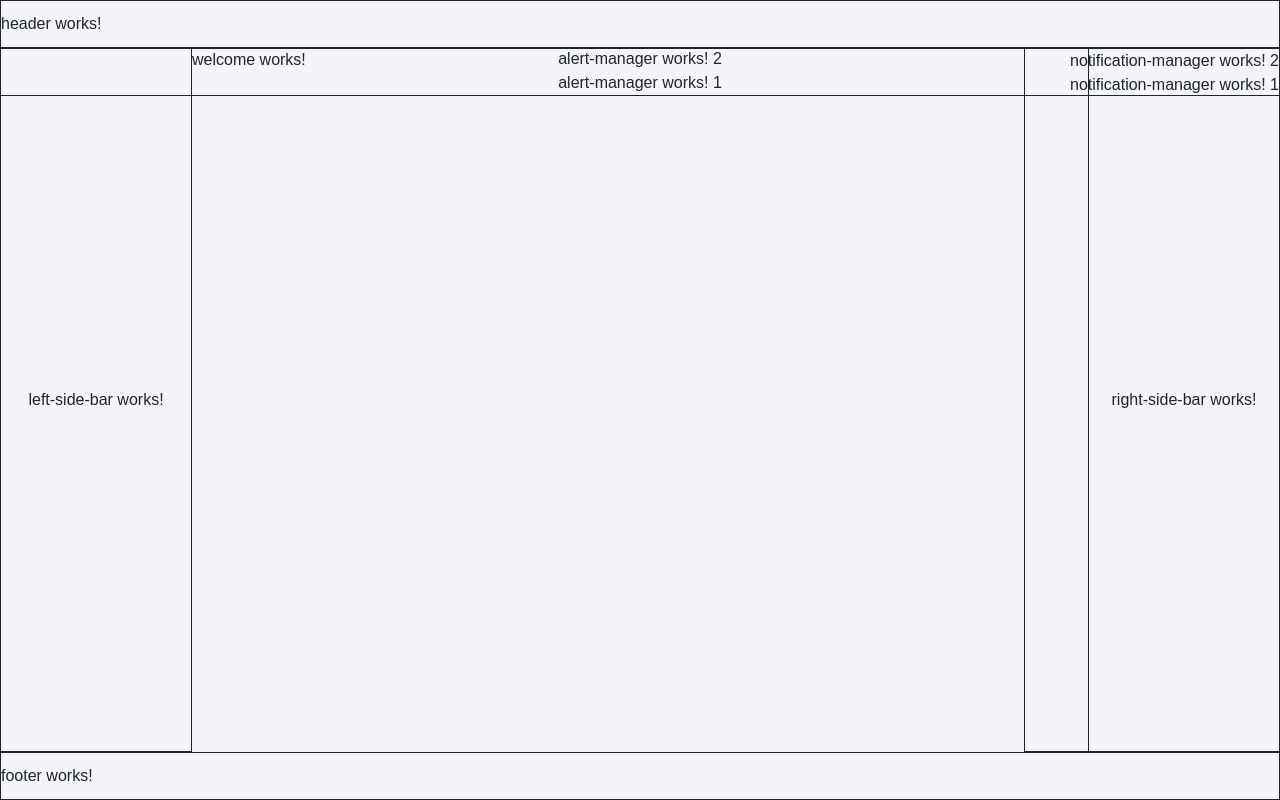
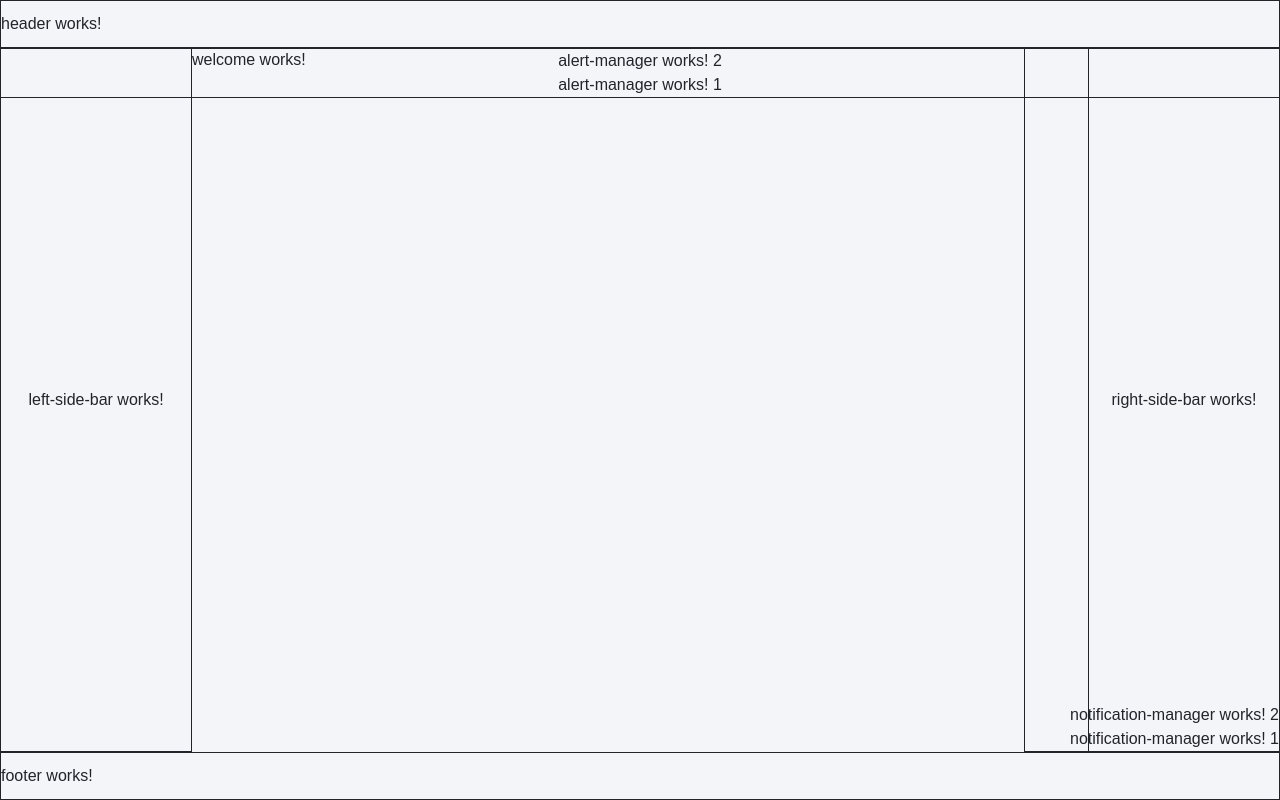
Before and after one commit to lenmahaffey/frontend.angular.material, an Angular app: page / in a window 1280 px wide. Built offline with nearby package versions, Linux system fonts and the light colour scheme.

Commit message:
clean up css

```diff
--- a/src/app/main-layout/main-layout.component.scss
+++ b/src/app/main-layout/main-layout.component.scss
@@ -51,7 +51,7 @@
 #alertsContainer{
   position: fixed;
   width: 100%;
-  height: 6%;
+  top: 6%;
   pointer-events: none;
   // background-color: rgb(95, 160, 117);
 }
--- a/src/app/services/notification/notification-manager/notification-manager.component.scss
+++ b/src/app/services/notification/notification-manager/notification-manager.component.scss
@@ -3,6 +3,6 @@
   display: flex;
   flex-direction: column-reverse;
   align-items: flex-end;
-  justify-content: flex-end;
+  justify-content: flex-start;
   // background-color: hotpink;
 }
```
